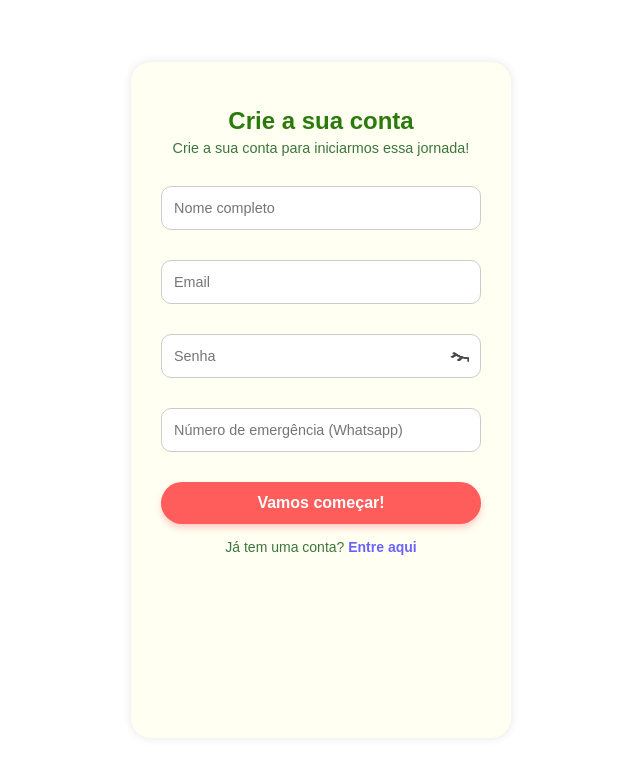
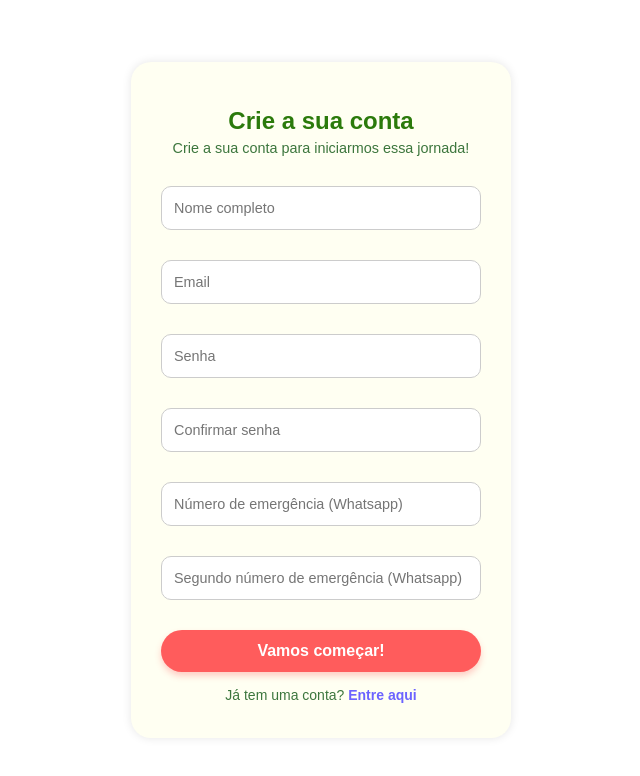
Before and after one commit to Ernandes11/Parkicare, a plain HTML site: page telacadastro.html in a window 1280 px wide. Shown: the whole page, without its empty margins (319-959 px from the left). Drawn offline with nearby package versions, Linux system fonts and the light colour scheme.

Commit message:
Add password confirmation and second emergency number fields

```diff
--- a/telacadastro.html
+++ b/telacadastro.html
@@ -27,14 +27,31 @@
 
         <div class="password-field input-group">
           <input type="password" id="senha" name="senha" placeholder="Senha" required autocomplete="new-password">
-          <span id="toggleSenha" class="eye"></span>
           <p class="error-text" id="senha-error" aria-live="polite"></p>
         </div>
 
+        <!-- Confirmar senha -->
+        <div class="password-field input-group">
+          <input type="password" id="confirmar_senha" name="confirmar_senha"
+                 placeholder="Confirmar senha" required autocomplete="new-password">
+          <p class="error-text" id="confirmar-senha-error" aria-live="polite"></p>
+        </div>
+
         <div class="input-group">
-          <input type="tel" id="whatsapp" name="whatsapp" placeholder="Número de emergência (Whatsapp)" required
-            autocomplete="tel" pattern="[0-9]{10,11}" title="O número deve ter 10 ou 11 dígitos, apenas números.">
+          <input type="tel" id="whatsapp" name="whatsapp"
+                 placeholder="Número de emergência (Whatsapp)" required
+                 autocomplete="tel" pattern="[0-9]{10,11}"
+                 title="O número deve ter 10 ou 11 dígitos, apenas números.">
           <p class="error-text" id="whatsapp-error" aria-live="polite"></p>
+        </div>
+
+        <!-- Segundo número de emergência -->
+        <div class="input-group">
+          <input type="tel" id="whatsapp2" name="whatsapp2"
+                 placeholder="Segundo número de emergência (Whatsapp)" required
+                 autocomplete="tel" pattern="[0-9]{10,11}"
+                 title="O número deve ter 10 ou 11 dígitos, apenas números.">
+          <p class="error-text" id="whatsapp2-error" aria-live="polite"></p>
         </div>
 
         <button type="submit">Vamos começar!</button>
```
